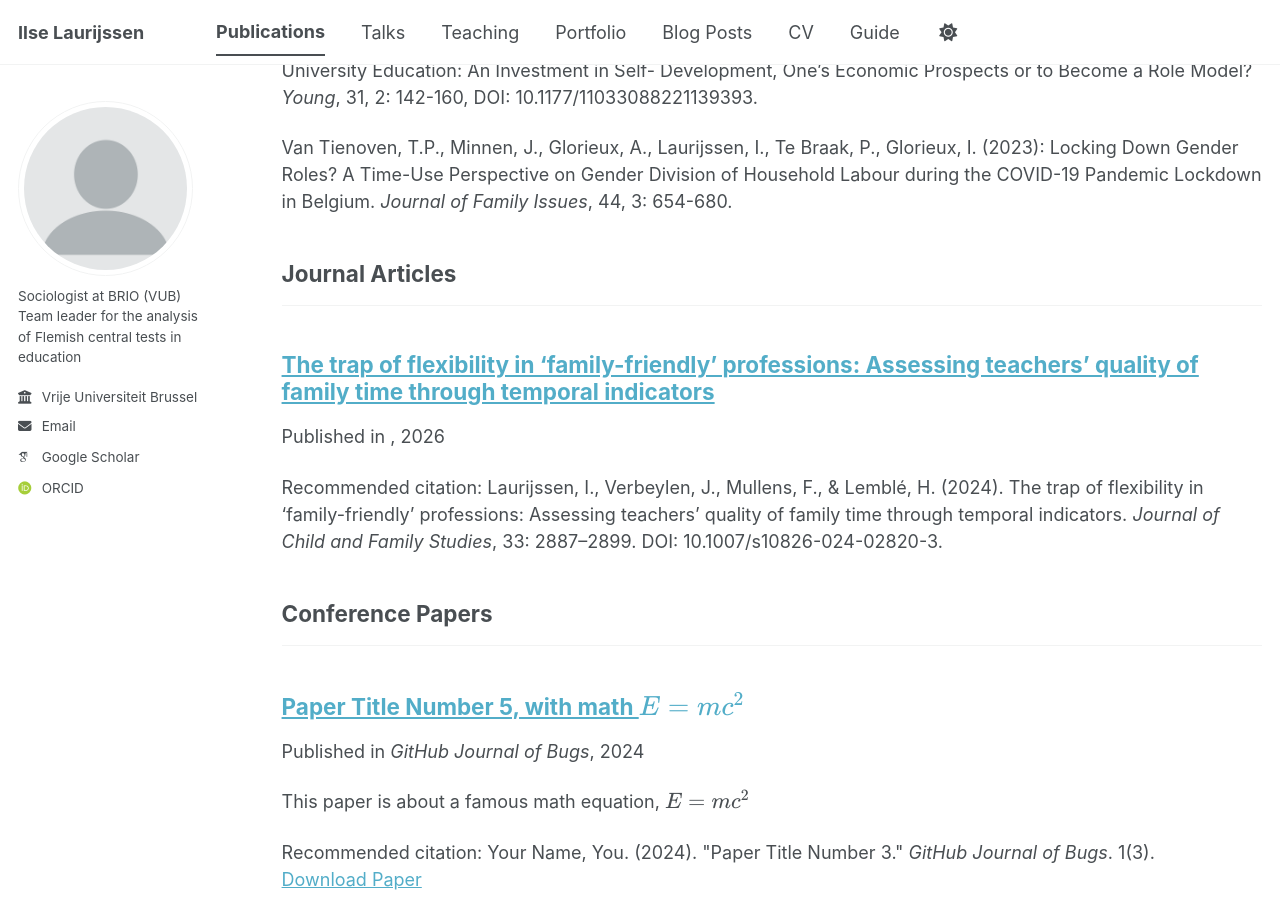
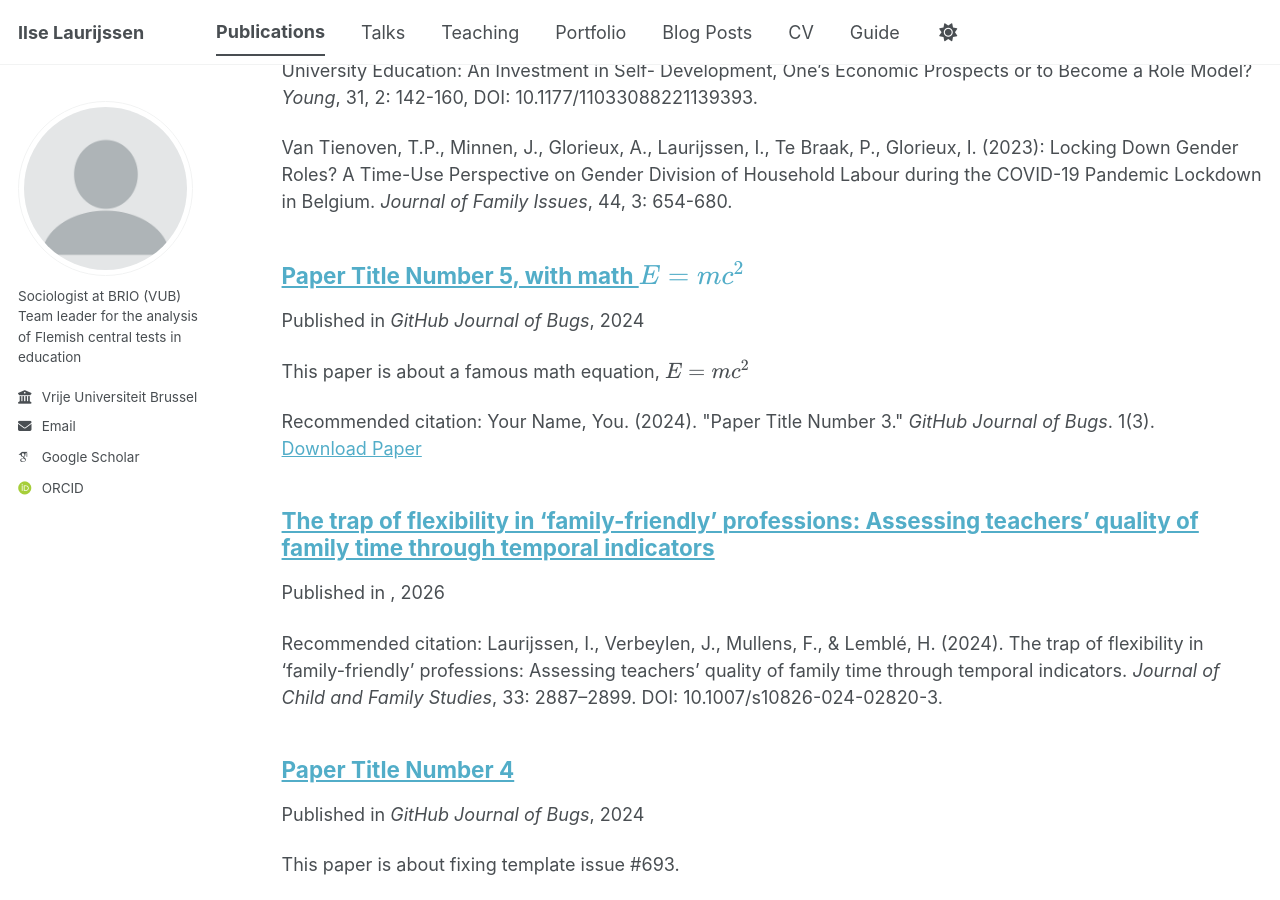
Before and after one commit to ilselaurijssen/ilselaurijssen.github.io, a Jekyll site: the page built from _pages/publications.html, in a window 1280 px wide and 900 px high, scrolled down 687 px. Built offline with Jekyll 4.4.1, drawn with Linux system fonts in a browser that asks for light colours; some web fonts are replaced; a script bundle is joined from its source files by our own code; library files that are not in the unit come from our copies; some of the changed lines change nothing that is shown.

Commit message:
Update _config.yml

```diff
--- a/_config.yml
+++ b/_config.yml
@@ -34,11 +34,11 @@
   email            : "Ilse.Laurijssen@vub.be"
 
   # Academic websites
-  'Vrije Universiteit Brussel profile page' : "https://researchportal.vub.be/en/persons/ilse-laurijssen/"
+  VUB'             : "https://researchportal.vub.be/en/persons/ilse-laurijssen"
   googlescholar    : "https://scholar.google.com/citations?user=xpooTDUAAAAJ&hl=en"
   orcid            : "https://orcid.org/0000-0002-2961-9558"
   scopus           : # "https://www.scopus.com/authid/detail.uri?authorId=36027617000"
-  'Steunpunt Centrale Toetsen in Onderwijs': "https://steunpunttoetsen.be/"
+  CTO              : "https://steunpunttoetsen.be"
 
 
   # Repositories and software development
@@ -54,13 +54,13 @@
 
 
 # Publication Category - The following the list of publication categories and their headings
-publication_category:
-  books:
-    title: 'Books'
-  manuscripts:
-    title: 'Journal Articles'
-  conferences:
-    title: 'Conference Papers'
+#publication_category:
+#  books:
+#    title: 'Books'
+#  manuscripts:
+#    title: 'Journal Articles'
+#  conferences:
+#    title: 'Conference Papers'
 
 # Site Settings
 teaser                   :  # filename of teaser fallback teaser image placed in /images/ for social media previews
```
